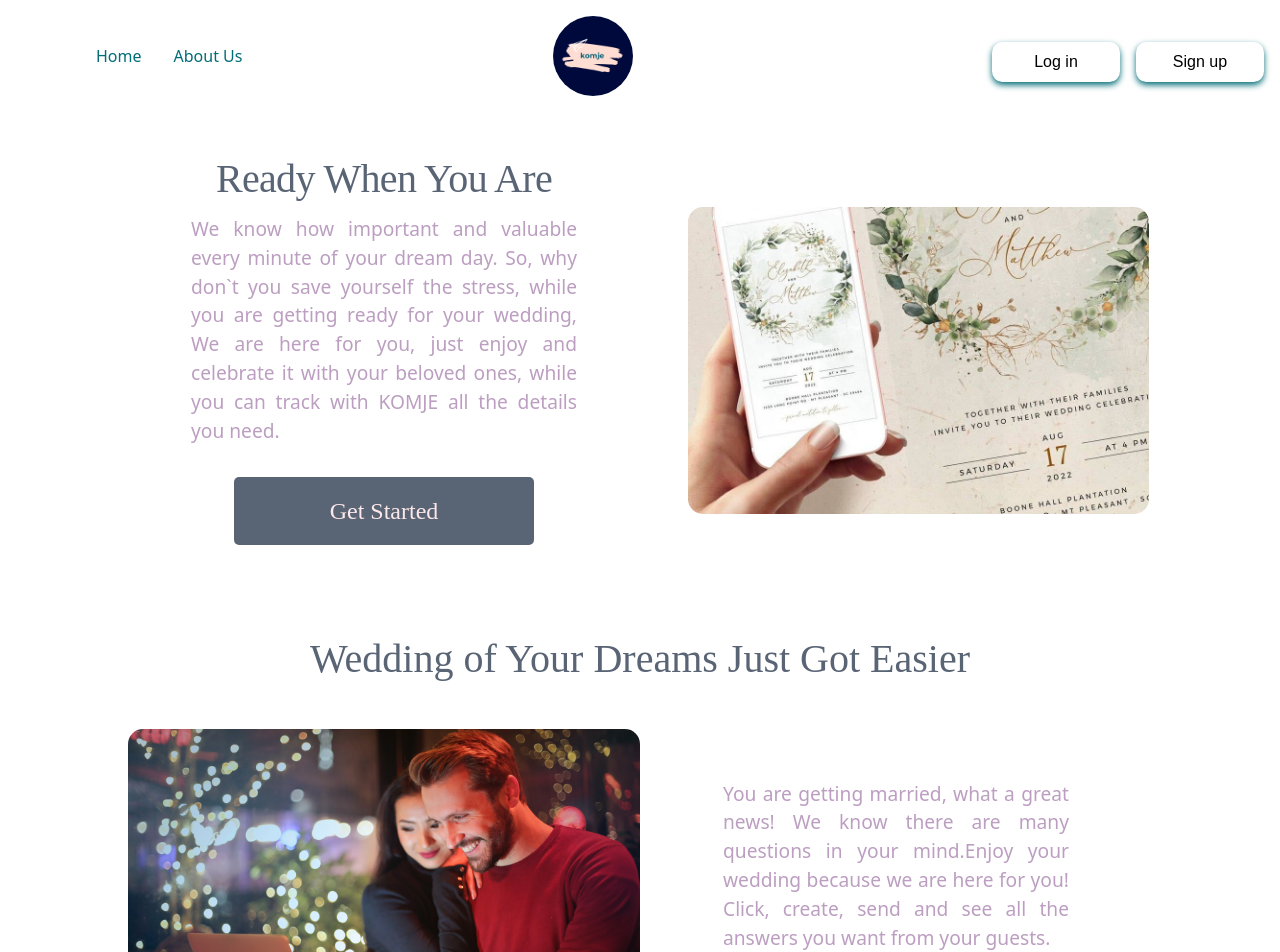
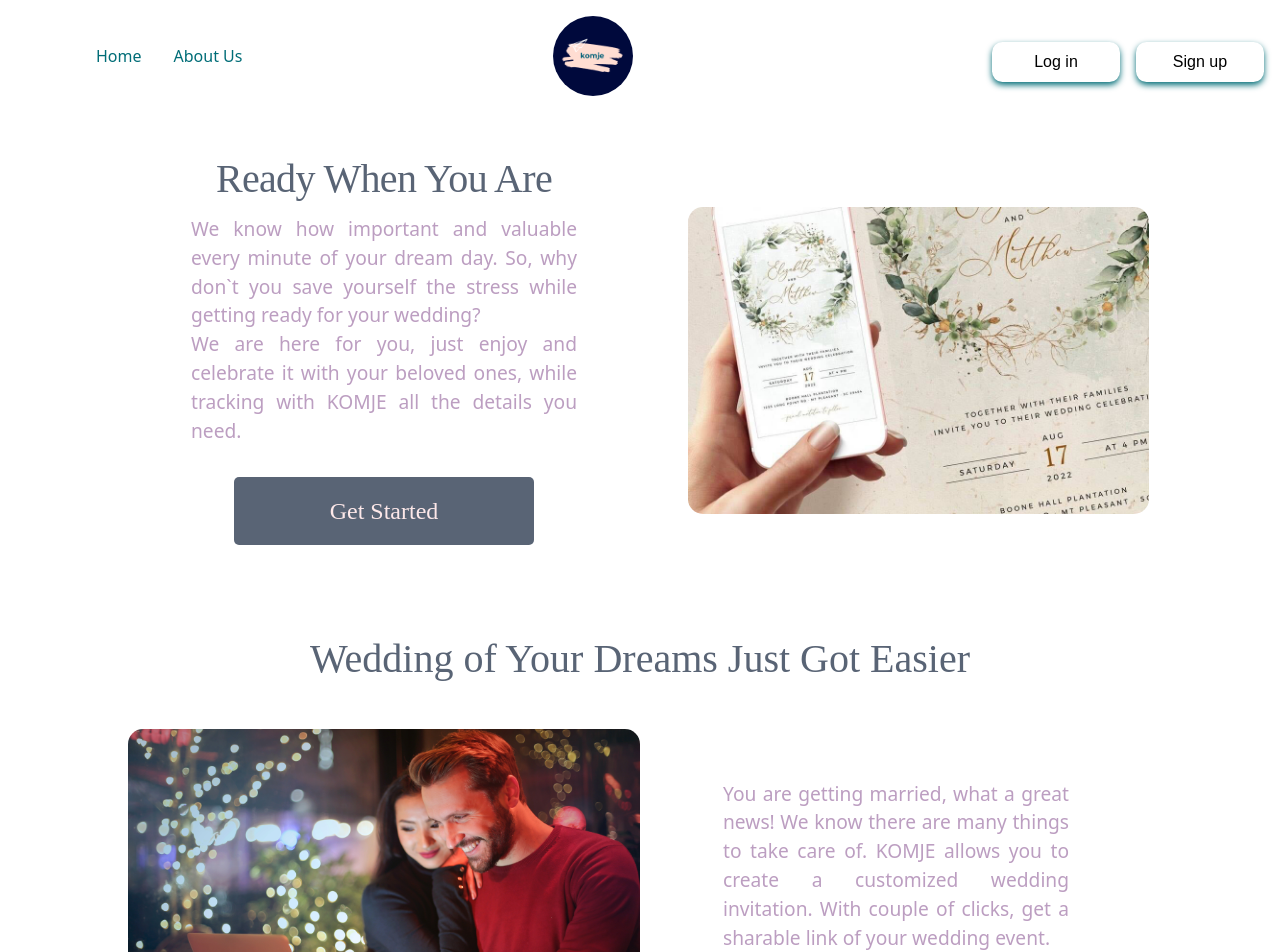
Before and after one commit to Mones-Hamd/FinalProjectHYF, a React app in the folder client/: page / in a window 1280 px wide. Shown: the top 952 px of the page. Built offline with nearby package versions, Linux system fonts and the light colour scheme.

Commit message:
welcome page grammar checked

```diff
--- a/client/src/pages/WelcomePage/Welcome.jsx
+++ b/client/src/pages/WelcomePage/Welcome.jsx
@@ -17,10 +17,11 @@ const Welcome = () => {
           <h1 className="par-2">Ready When You Are</h1>
           <p className="paragraph-app text ">
             We know how important and valuable every minute of your dream day.
-            So, why don`t you save yourself the stress, while you are getting
-            ready for your wedding, We are here for you, just enjoy and
-            celebrate it with your beloved ones, while you can track with KOMJE
-            all the details you need.
+            So, why don`t you save yourself the stress while getting ready for
+            your wedding?
+            <br />
+            We are here for you, just enjoy and celebrate it with your beloved
+            ones, while tracking with KOMJE all the details you need.
           </p>
           <div className="btn-div">
             <Link to="/register">
@@ -43,9 +44,12 @@ const Welcome = () => {
         <div className="desc1-container">
           <p className="paragraph-app text ">
             You are getting married, what a great news! We know there are many
-            questions in your mind.Enjoy your wedding because we are here for
-            you! Click, create, send and see all the answers you want from your
-            guests.
+            things to take care of. KOMJE allows you to create a customized
+            wedding invitation. With couple of clicks, get a sharable link of
+            your wedding event.
+            <br />
+            Simply fill out the when and where, share the link, and receive your
+            guests responses in one place. guests.
           </p>
         </div>
       </div>
```
Also changed, not shown: 1 other file (tests, documents, lock files or other folders).
